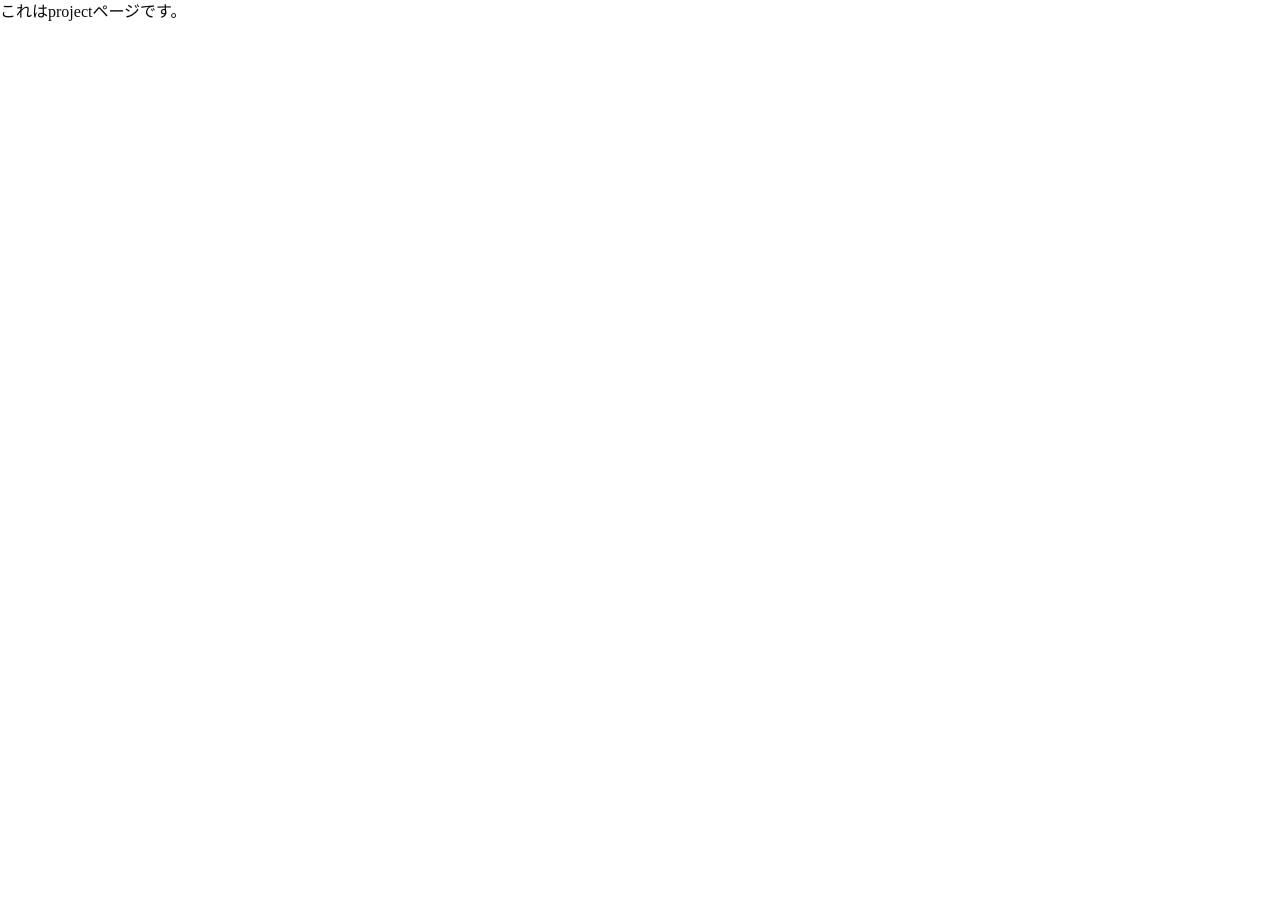
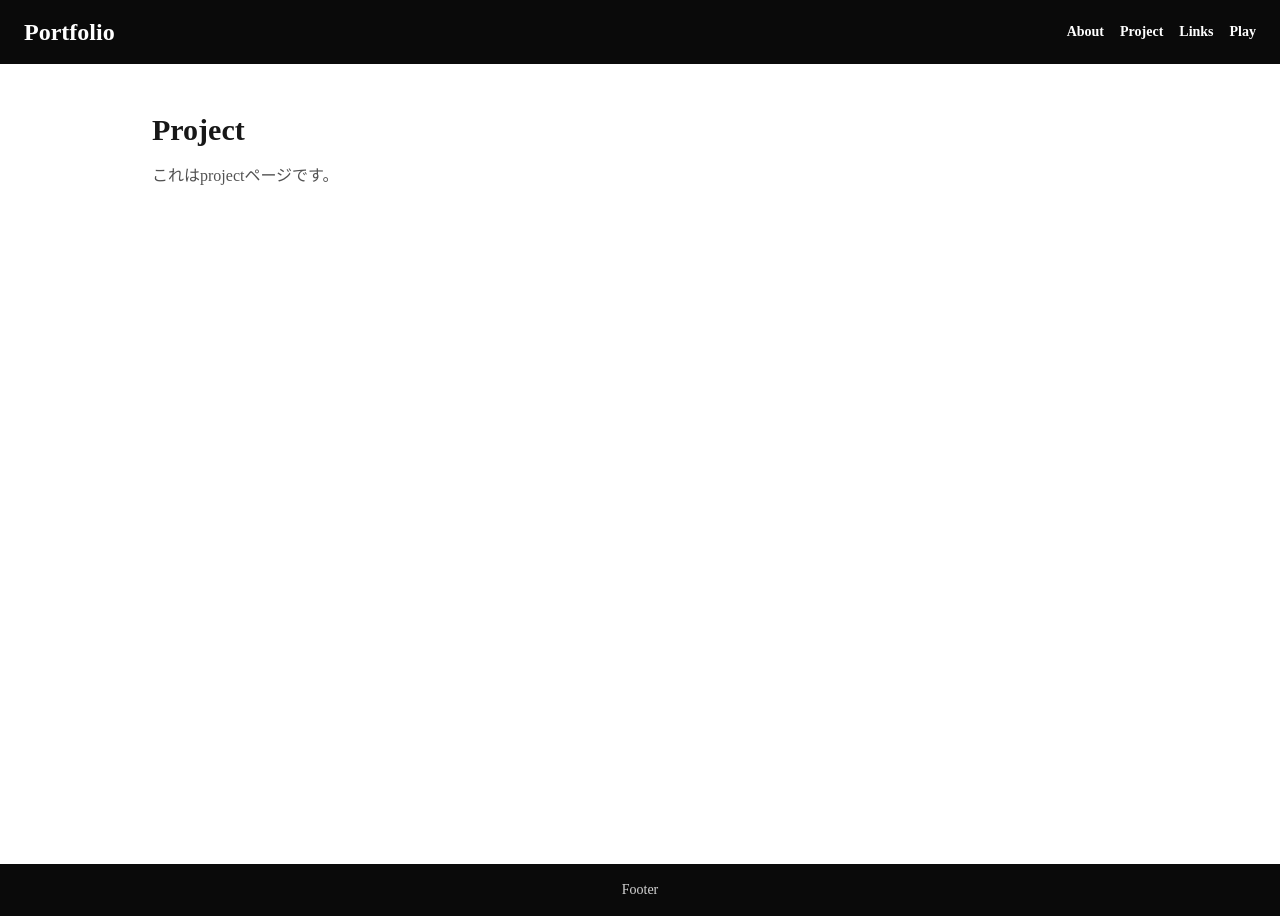
Before and after one commit to UzukiAlto/alto-portfolio, a Next.js app: page /project in a window 1280 px wide. Before the commit the page ends 800 px from the top, so only its background shows below. Built offline with nearby package versions, Linux system fonts and the light colour scheme.

Commit message:
feature:下層ページに共通レイアウトを追加

```diff
--- a/src/app/about/page.tsx
+++ b/src/app/about/page.tsx
@@ -1,7 +1,14 @@
+import { MainLayout } from "@/src/layouts/main/main-layout"
+
 export default function About(){
     return(
-        <div>
-            これはaboutページです。
-        </div>
+        <MainLayout>
+            <div className="mx-auto w-full max-w-5xl px-6 py-12">
+                <h1 className="text-3xl font-bold text-neutral-900">About</h1>
+                <p className="mt-4 text-neutral-600">
+                    これはaboutページです。
+                </p>
+            </div>
+        </MainLayout>
     )
 }
--- /dev/null
+++ b/src/app/links/page.tsx
@@ -0,0 +1,14 @@
+import { MainLayout } from "@/src/layouts/main/main-layout";
+
+export default function Links() {
+    return (
+        <MainLayout>
+            <div className="mx-auto w-full max-w-5xl px-6 py-12">
+                <h1 className="text-3xl font-bold text-neutral-900">Links</h1>
+                <p className="mt-4 text-neutral-600">
+                    これはlinksページです。
+                </p>
+            </div>
+        </MainLayout>
+    )
+}
--- a/src/app/play/page.tsx
+++ b/src/app/play/page.tsx
@@ -1,7 +1,14 @@
+import { MainLayout } from "@/src/layouts/main/main-layout"
+
 export default function Play(){
     return(
-        <div>
-            これはplayページです。
-        </div>
+        <MainLayout>
+            <div className="mx-auto w-full max-w-5xl px-6 py-12">
+                <h1 className="text-3xl font-bold text-neutral-900">Play</h1>
+                <p className="mt-4 text-neutral-600">
+                    これはplayページです。
+                </p>
+            </div>
+        </MainLayout>
     )
 }
--- a/src/app/project/page.tsx
+++ b/src/app/project/page.tsx
@@ -1,7 +1,14 @@
+import { MainLayout } from "@/src/layouts/main/main-layout"
+
 export default function Project(){
     return(
-        <div>
-            これはprojectページです。
-        </div>
+        <MainLayout>
+            <div className="mx-auto w-full max-w-5xl px-6 py-12">
+                <h1 className="text-3xl font-bold text-neutral-900">Project</h1>
+                <p className="mt-4 text-neutral-600">
+                    これはprojectページです。
+                </p>
+            </div>
+        </MainLayout>
     )
 }
```
